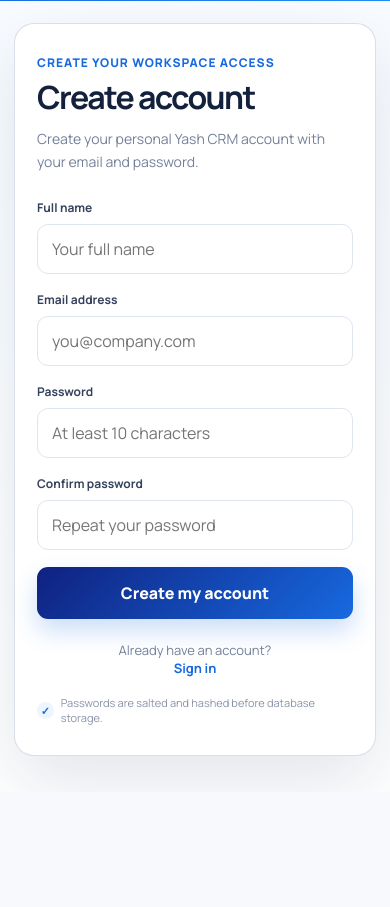
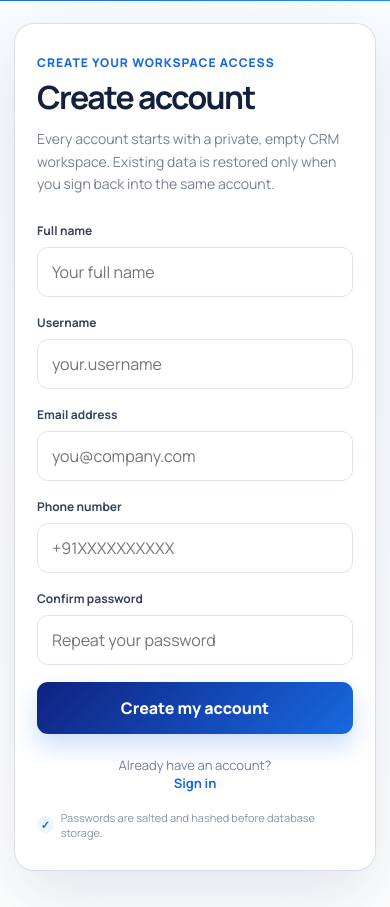
Before and after one commit to AN4NDHUX/yash-crm, a FastAPI app: page /signup in a window 390 px wide. Shown: the part 483-1390 px from the top of the page. Before the commit the page ends 1253 px from the top, so only its background shows below. Run offline with FastAPI, Linux system fonts and the light colour scheme; some libraries are stand-ins or nearby versions.

Commit message:
Add username phone signup and password recovery UI

```diff
--- a/templates/auth.html
+++ b/templates/auth.html
@@ -45,8 +45,11 @@
     .switch{text-align:center;margin-top:22px;color:var(--muted);font-size:13px}
     .error{display:none;margin:0 0 16px;padding:11px 12px;border-radius:10px;background:#fff2f2;color:var(--danger);font-size:12px;border:1px solid #ffd7d7}
     .secure{display:flex;align-items:center;gap:7px;margin-top:18px;justify-content:center;color:#8a94a8;font-size:11px}.secure:before{content:"✓";display:grid;place-items:center;width:17px;height:17px;border-radius:50%;background:#edf5ff;color:#1769e0;font-weight:800}
-    .signup-only{display:none}
+    .signup-only,.forgot-only,.reset-only{display:none}
     body.signup .signup-only{display:grid} body.signup .signin-only{display:none}
+    body.forgot .forgot-only{display:grid} body.forgot .signin-only{display:none}
+    body.reset .reset-only{display:grid} body.reset .signin-only{display:none}
+    body.forgot .signup-only,body.forgot .reset-only,body.reset .signup-only,body.reset .forgot-only{display:none}
     @media(max-width:980px){.auth-shell{grid-template-columns:1fr}.hero{min-height:360px;padding:34px}.hero-art{right:-80px;bottom:-35px;transform:scale(.8)}.hero h1{font-size:48px}.panel-wrap{padding:34px 20px 48px}}
     @media(max-width:560px){.hero{min-height:280px}.hero-copy{padding-top:34px}.hero h1{font-size:38px}.hero p{font-size:14px}.hero-art{display:none}.panel{padding:30px 22px;border-radius:20px}.panel h2{font-size:32px}.panel-wrap{padding:22px 14px 36px}}
   </style>
@@ -68,10 +71,18 @@
       <div class="panel">
         <span class="eyebrow signin-only">Welcome back</span>
         <span class="eyebrow signup-only">Create your workspace access</span>
+        <span class="eyebrow forgot-only">Account recovery</span>
+        <span class="eyebrow reset-only">Secure your account</span>
+
         <h2 class="signin-only">Sign in</h2>
         <h2 class="signup-only">Create account</h2>
-        <p class="sub signin-only">Continue to your Yash CRM customer workspace.</p>
-        <p class="sub signup-only">Create your personal Yash CRM account with your email and password.</p>
+        <h2 class="forgot-only">Reset password</h2>
+        <h2 class="reset-only">Choose a new password</h2>
+
+        <p class="sub signin-only">Continue to your private Yash CRM workspace using your username, email, or phone number.</p>
+        <p class="sub signup-only">Every account starts with a private, empty CRM workspace. Existing data is restored only when you sign back into the same account.</p>
+        <p class="sub forgot-only">Enter your username, email, or phone number. If the account exists, reset instructions will be sent to its registered channels.</p>
+        <p class="sub reset-only">Use a new password with at least 8 characters.</p>
 
         <div class="error" id="auth-error" role="alert"></div>
 
@@ -80,24 +91,46 @@
             <label for="name">Full name</label>
             <input id="name" name="name" autocomplete="name" placeholder="Your full name" />
           </div>
-          <div class="field">
-            <label for="email">Email address</label>
-            <input id="email" name="email" type="email" autocomplete="email" required placeholder="you@company.com" />
-          </div>
-          <div class="field">
-            <label for="password">Password</label>
-            <input id="password" name="password" type="password" autocomplete="current-password" required minlength="10" placeholder="At least 10 characters" />
+          <div class="field signup-only">
+            <label for="username">Username</label>
+            <input id="username" name="username" autocomplete="username" minlength="3" maxlength="40" placeholder="your.username" />
           </div>
           <div class="field signup-only">
+            <label for="signup-email">Email address</label>
+            <input id="signup-email" name="email" type="email" autocomplete="email" placeholder="you@company.com" />
+          </div>
+          <div class="field signup-only">
+            <label for="phone">Phone number</label>
+            <input id="phone" name="phone" type="tel" autocomplete="tel" placeholder="+91XXXXXXXXXX" />
+          </div>
+
+          <div class="field signin-only forgot-only">
+            <label for="identifier">Username, email, or phone number</label>
+            <input id="identifier" name="identifier" autocomplete="username" placeholder="name, you@company.com, or phone" />
+          </div>
+
+          <div class="field signin-only signup-only reset-only">
+            <label for="password">Password</label>
+            <input id="password" name="password" type="password" autocomplete="current-password" minlength="8" placeholder="At least 8 characters" />
+          </div>
+          <div class="field signup-only reset-only">
             <label for="confirm-password">Confirm password</label>
-            <input id="confirm-password" name="confirm_password" type="password" autocomplete="new-password" minlength="10" placeholder="Repeat your password" />
+            <input id="confirm-password" name="confirm_password" type="password" autocomplete="new-password" minlength="8" placeholder="Repeat your password" />
           </div>
-          <div class="row signin-only"><span></span><a href="/signup">Create an account</a></div>
-          <button class="submit" type="submit" id="submit-button"><span class="signin-only">Sign in to Yash CRM</span><span class="signup-only">Create my account</span></button>
+
+          <div class="row signin-only"><a href="/forgot-password">Forgot password?</a><a href="/signup">Create an account</a></div>
+          <button class="submit" type="submit" id="submit-button">
+            <span class="signin-only">Sign in to Yash CRM</span>
+            <span class="signup-only">Create my account</span>
+            <span class="forgot-only">Send reset instructions</span>
+            <span class="reset-only">Save new password</span>
+          </button>
         </form>
 
         <div class="switch signin-only">New to Yash CRM? <a href="/signup">Sign up</a></div>
         <div class="switch signup-only">Already have an account? <a href="/login">Sign in</a></div>
+        <div class="switch forgot-only"><a href="/login">Back to sign in</a></div>
+        <div class="switch reset-only"><a href="/login">Back to sign in</a></div>
         <div class="secure">Passwords are salted and hashed before database storage.</div>
       </div>
     </section>
@@ -105,48 +138,103 @@
 
 <script>
 (() => {
-  const signup = location.pathname === "/signup";
-  document.body.classList.toggle("signup", signup);
-  document.title = signup ? "Yash CRM — Create account" : "Yash CRM — Sign in";
+  const mode =
+    location.pathname === "/signup" ? "signup" :
+    location.pathname === "/forgot-password" ? "forgot" :
+    location.pathname === "/reset-password" ? "reset" : "signin";
+
+  if (mode !== "signin") document.body.classList.add(mode);
+  document.title = ({
+    signin:"Yash CRM — Sign in",
+    signup:"Yash CRM — Create account",
+    forgot:"Yash CRM — Reset password",
+    reset:"Yash CRM — Choose new password"
+  })[mode];
+
   const form = document.getElementById("auth-form");
   const errorBox = document.getElementById("auth-error");
   const submit = document.getElementById("submit-button");
   const password = document.getElementById("password");
-  password.autocomplete = signup ? "new-password" : "current-password";
+  if (password) password.autocomplete = mode === "signin" ? "current-password" : "new-password";
 
   const showError = (message) => {
     errorBox.textContent = message || "Something went wrong. Try again.";
     errorBox.style.display = "block";
   };
 
-  fetch("/api/auth/session", {credentials:"same-origin"})
-    .then((r) => { if (r.ok) location.replace("/dashboard"); })
-    .catch(() => {});
+  if (mode === "signin" || mode === "signup") {
+    fetch("/api/auth/session", {credentials:"same-origin"})
+      .then((r) => { if (r.ok) location.replace("/dashboard"); })
+      .catch(() => {});
+  }
 
   form.addEventListener("submit", async (event) => {
     event.preventDefault();
     errorBox.style.display = "none";
     const data = new FormData(form);
-    const payload = {
-      email: String(data.get("email") || "").trim(),
-      password: String(data.get("password") || "")
-    };
-    if (signup) {
-      payload.name = String(data.get("name") || "").trim();
+    let endpoint = "/api/auth/login";
+    let payload = {};
+
+    if (mode === "signin") {
+      payload = {
+        identifier: String(data.get("identifier") || "").trim(),
+        password: String(data.get("password") || "")
+      };
+      if (!payload.identifier) return showError("Enter your username, email, or phone number.");
+    } else if (mode === "signup") {
+      payload = {
+        name: String(data.get("name") || "").trim(),
+        username: String(data.get("username") || "").trim(),
+        email: String(data.get("email") || "").trim(),
+        phone: String(data.get("phone") || "").trim(),
+        password: String(data.get("password") || "")
+      };
       const confirm = String(data.get("confirm_password") || "");
+      if (payload.name.length < 2) return showError("Enter your full name.");
+      if (payload.username.length < 3) return showError("Username must contain at least 3 characters.");
+      if (!payload.email) return showError("Email address is required.");
+      if (!payload.phone) return showError("Phone number is required.");
+      if (payload.password.length < 8) return showError("Password must contain at least 8 characters.");
       if (payload.password !== confirm) return showError("Passwords do not match.");
-      if (payload.name.length < 2) return showError("Enter your full name.");
+      endpoint = "/api/auth/signup";
+    } else if (mode === "forgot") {
+      payload = {identifier: String(data.get("identifier") || "").trim()};
+      if (!payload.identifier) return showError("Enter your username, email, or phone number.");
+      endpoint = "/api/auth/forgot-password";
+    } else {
+      const token = new URLSearchParams(location.search).get("token") || "";
+      payload = {token, password: String(data.get("password") || "")};
+      const confirm = String(data.get("confirm_password") || "");
+      if (!token) return showError("This password reset link is missing its security token.");
+      if (payload.password.length < 8) return showError("Password must contain at least 8 characters.");
+      if (payload.password !== confirm) return showError("Passwords do not match.");
+      endpoint = "/api/auth/reset-password";
     }
+
     submit.disabled = true;
     try {
-      const response = await fetch(signup ? "/api/auth/signup" : "/api/auth/login", {
+      const response = await fetch(endpoint, {
         method: "POST",
         credentials: "same-origin",
         headers: {"Content-Type":"application/json"},
         body: JSON.stringify(payload)
       });
       const result = await response.json().catch(() => ({}));
-      if (!response.ok) throw new Error(result.detail || "Could not continue.");
+      if (!response.ok) throw new Error(typeof result.detail === "string" ? result.detail : "Could not continue.");
+
+      if (mode === "forgot") {
+        errorBox.textContent = result.message || "If the account exists, reset instructions were sent.";
+        errorBox.style.display = "block";
+        errorBox.style.background = "#effaf4";
+        errorBox.style.color = "#18794e";
+        errorBox.style.borderColor = "#c9eed8";
+        submit.disabled = false;
+        return;
+      }
+      if (mode === "reset") {
+        location.replace("/login");
+        return;
+      }
       const requested = new URLSearchParams(location.search).get("next");
       const safeNext = requested && requested.startsWith("/") && !requested.startsWith("//") ? requested : (result.redirect || "/dashboard");
       location.replace(safeNext);
```
